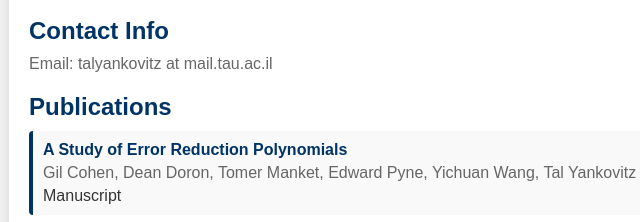
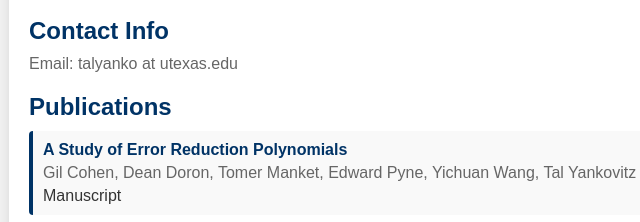
Before and after one commit to talyankovitz/talyankovitz.github.io, a plain HTML site: page index.html in a window 1280 px wide. Shown: the part 352-574 px from the top of the page, 211-851 px from the left. Drawn offline with Linux system fonts and the light colour scheme.

Commit message:
Update email

```diff
--- a/index.html
+++ b/index.html
@@ -116,7 +116,7 @@
         </div>
         <div class="contact-info">
             <h2>Contact Info</h2>
-            <p>Email: talyankovitz at mail.tau.ac.il</p>
+            <p>Email: talyanko at utexas.edu</p>
         </div>
         <div class="publications">
             <h2>Publications</h2>
```
